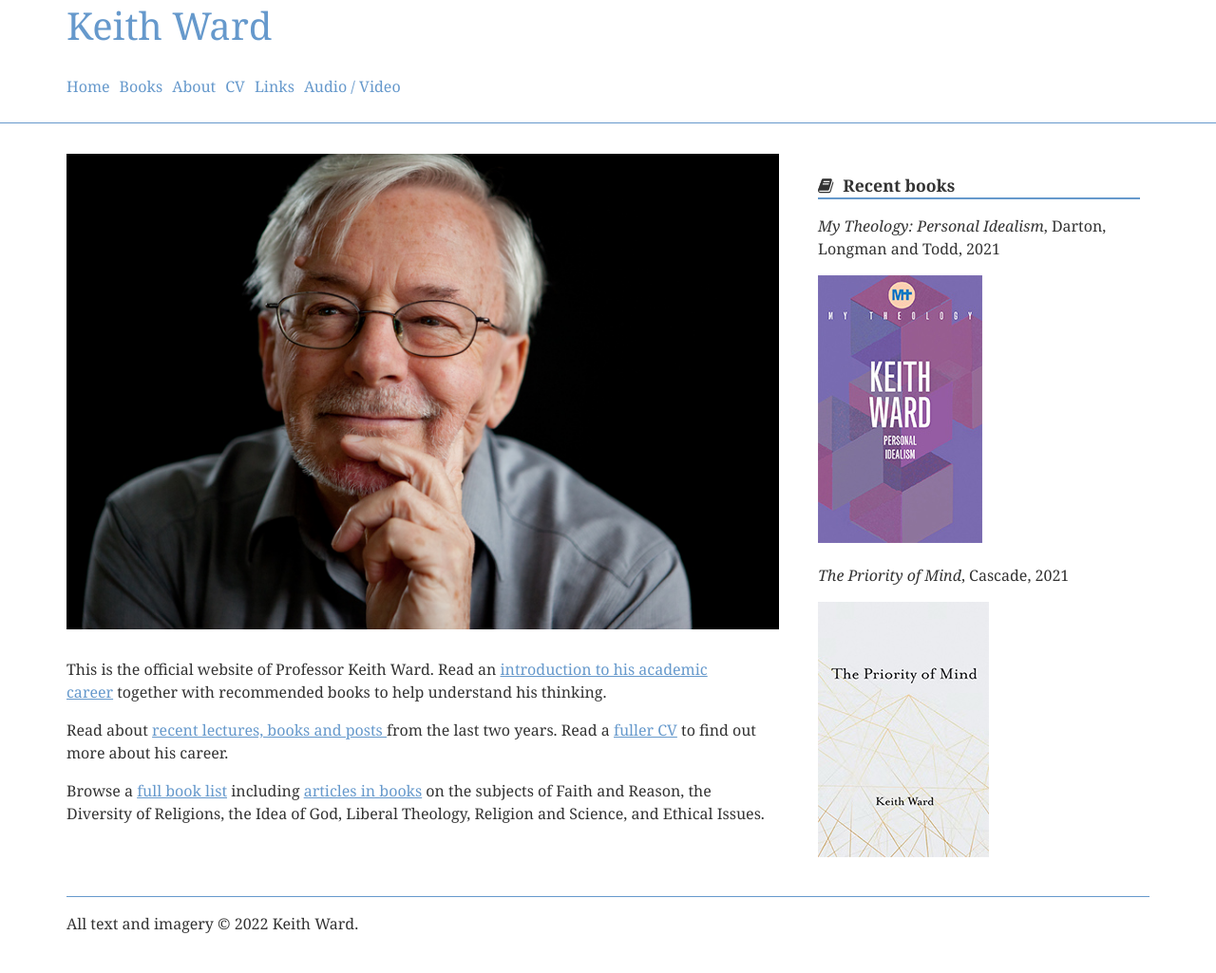
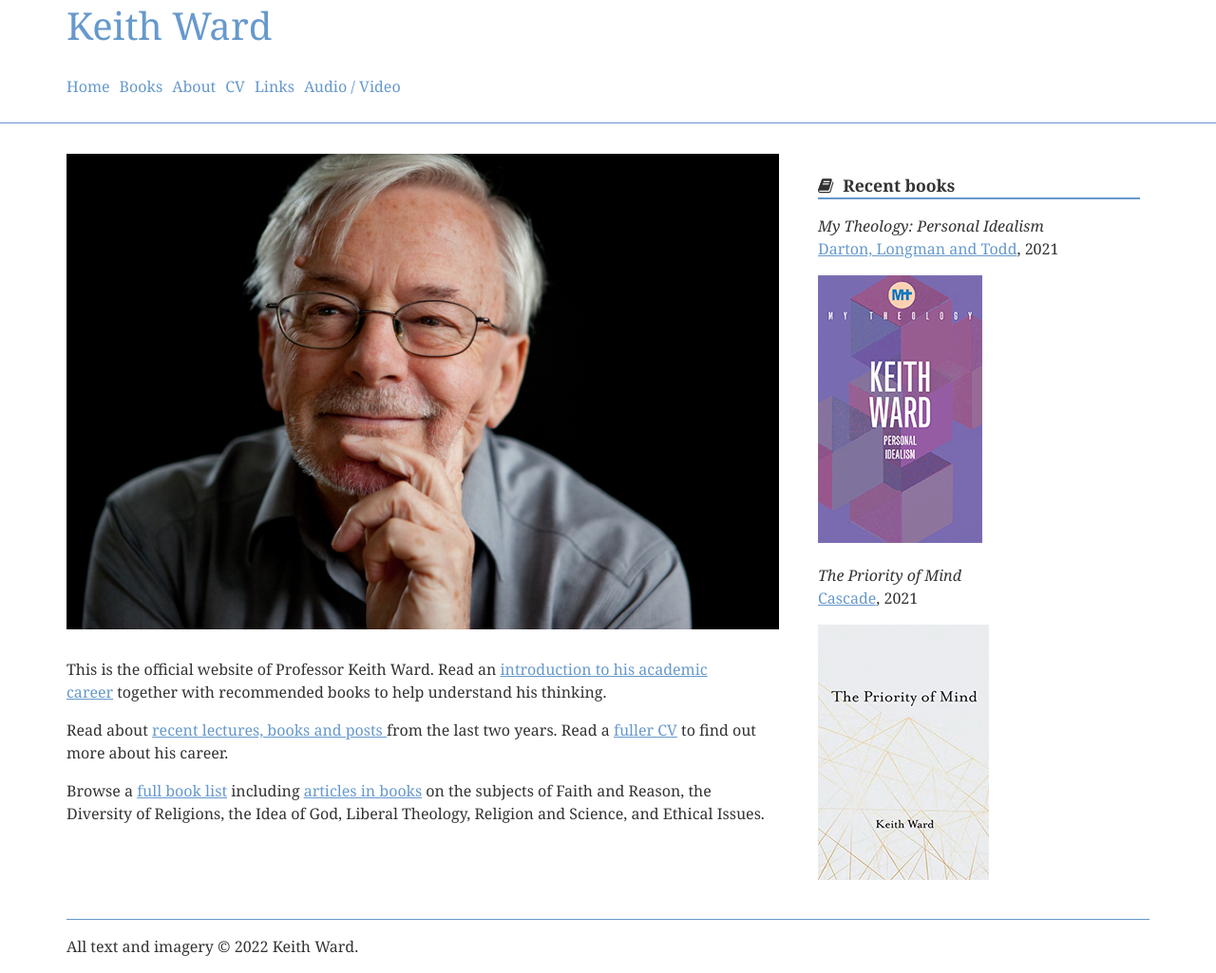
Before and after one commit to eye-division/keith-ward, a Jekyll site: the page built from index.html, in a window 1280 px wide. Shown: the whole page at 95% size. Built offline with Jekyll 4.4.1, drawn with Linux system fonts in a browser that asks for light colours; nearby versions of some CDN libraries; before the commit the page ends 1001 px from its top, so only the background shows below that.

Commit message:
Updated '_includes/sidebar.html' via CloudCannon

```diff
--- a/_includes/sidebar.html
+++ b/_includes/sidebar.html
@@ -21,11 +21,11 @@
 
     <div class="textwidget">
 
-      <p><em>My Theology: Personal Idealism</em>, Darton, Longman and Todd, 2021</p>
-      <p><img src="/assets/books/mytheology.jpg" alt="My Theology: Personal Idealism book cover"></p>
+      <p><em>My Theology: Personal Idealism</em><br><a href="https://www.dartonlongmantodd.co.uk/titles/2340-9781913657581-my-theology" target="new" title="Publisher book details">Darton, Longman and Todd</a>, 2021</p>
+      <p><a href="https://www.dartonlongmantodd.co.uk/titles/2340-9781913657581-my-theology" target="new" title="Publisher book details"><img src="/assets/books/mytheology.jpg" alt="My Theology book cover"></a></p>
 
-      <p><em>The Priority of Mind</em>, Cascade, 2021</p>
-      <p><img src="/assets/books/priority-of-mind.jpg" alt="The Priority of Mind book cover"></p>
+      <p><em>The Priority of Mind</em><br><a href="https://wipfandstock.com/9781666735284/the-priority-of-mind/">Cascade</a>, 2021</p>
+      <p><a href="https://wipfandstock.com/9781666735284/the-priority-of-mind/" target="new" title="Publisher book details"><img src="/assets/books/priority-of-mind.jpg" alt="The Priority of Mind book cover"></a></p>
 
 
 
```
